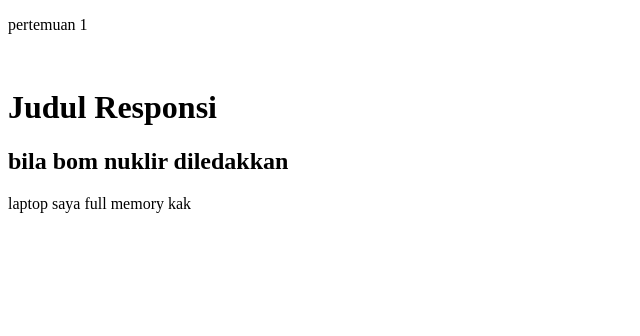
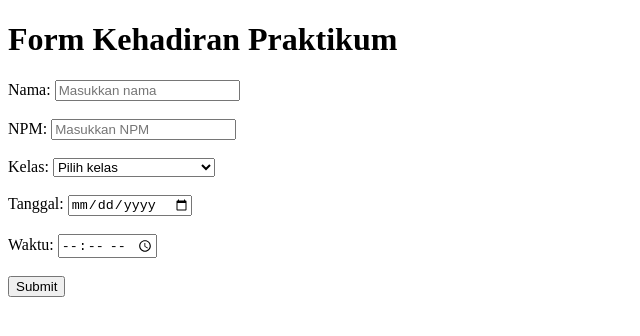
Before and after one commit to devinachilly/PemWeb1, a plain HTML site: page index.html in a window 1280 px wide. Shown: the whole page, without its empty margins (0-640 px from the left). Drawn offline with Linux system fonts and the light colour scheme.

Commit message:
mantap sukses selalu

```diff
--- a/index.html
+++ b/index.html
@@ -3,13 +3,37 @@
 <head>
     <meta charset="UTF-8">
     <meta name="viewport" content="width=device-width, initial-scale=1.0">
-    <title></title>
+    <title>Pertemuan 3</title>
 </head>
 <body>
-    <p>pertemuan 1</p>
-    <br>
-    <h1>Judul Responsi</h1>
-    <h2>bila bom nuklir diledakkan</h2>
-     <p>laptop saya full memory kak</p>
+    <h1>Form Kehadiran Praktikum</h1>
+    <form actin="#">
+        <label for="Nama">Nama:</label>
+        <input type="text" placeholder="Masukkan nama">
+        <br>
+        <br>
+        <label for="NPM">NPM:</label>
+        <input type="text" placeholder="Masukkan NPM">
+        <br>
+        <br>
+        <label for="Kelas">Kelas:</label>
+        <select>
+            <option value="Pilih Kelas">Pilih kelas</option>
+            <option value="SI">Sistem Informasi</option>
+            <option value="IK">Ilmu Komputer</option>
+            <option value="MI">Manajemen Informatika</option>
+        </select>
+        <br>
+        <br>
+        <label for="tanggal">Tanggal:<label>
+            <input type="date" placeholder="tanggal">
+        <br>
+        <br>
+        <label for="Waktu">Waktu:<label>
+            <input type="time" placeholder="waktu">
+        <br>
+        <br>
+        <button type="submit">Submit</button>
+    </form>
 </body>
 </html>
```
